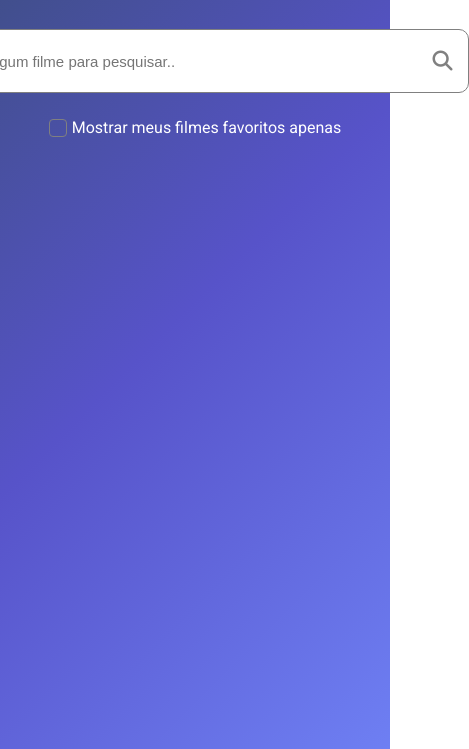
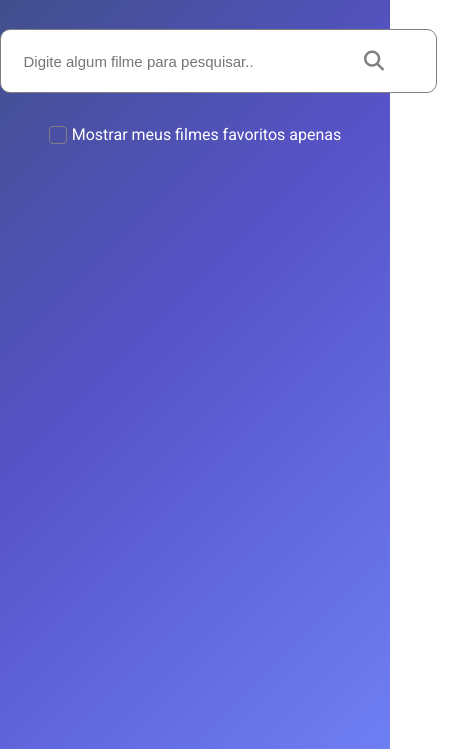
Before and after one commit to GabrielMA0/Desafio_7daysofcode_consumindo-uma-API, a plain HTML site: page index.html in a window 390 px wide. Shown: the part 95-844 px from the top of the page, 469 px wide, since content can reach past the window. Drawn offline with nearby package versions, Linux system fonts and the light colour scheme; no server answers.

Commit message:
fix: arrumado layout no mobile

```diff
--- a/index.html
+++ b/index.html
@@ -19,11 +19,11 @@
     <main>
         <h1 class="title">Filmes Populares</h1>
         <div class="input-container">
-            <input type="text" id="field-search" placeholder="Digite algum filme para pesquisar..">
-            <button id="search-btn"><i class="fa-solid fa-magnifying-glass"></i></button>
+                <input type="text" id="field-search" placeholder="Digite algum filme para pesquisar..">
+                <button id="search-btn"><i class="fa-solid fa-magnifying-glass"></i></button>
         </div>
 
-        <div>
+        <div class="div-checkbox">
             <input id="input-checkbox" type="checkbox">
             <label class="checkbox-label" for="input-checkbox">Mostrar meus filmes favoritos apenas</label>
         </div>
--- a/style.css
+++ b/style.css
@@ -160,3 +160,38 @@ input[type="checkbox" i]:checked + label:before {
 .movie-description {
     color: white;
 }
+
+@media (max-width: 426px) {
+    .input-container {
+        width: 100%;
+    }
+    #field-search {
+        width: 100%;
+        margin: 0;
+    }
+    #search-btn {
+        top: 50%;
+        transform: translateY(-50%);
+        right: 0;
+        bottom: 0;
+    }
+    .div-checkbox {
+        width: 100%;
+        display: flex;
+        justify-content: center;
+        margin-top: 2em;
+    }
+    .movie {
+        width: 100%;
+        height: 100%;
+    }
+    .movie-info {
+        flex-direction: column;
+    }
+    .movie-btns-title {
+        padding-bottom: 25px;
+    }
+    .description {
+        width: 100%;
+    }
+}
```
